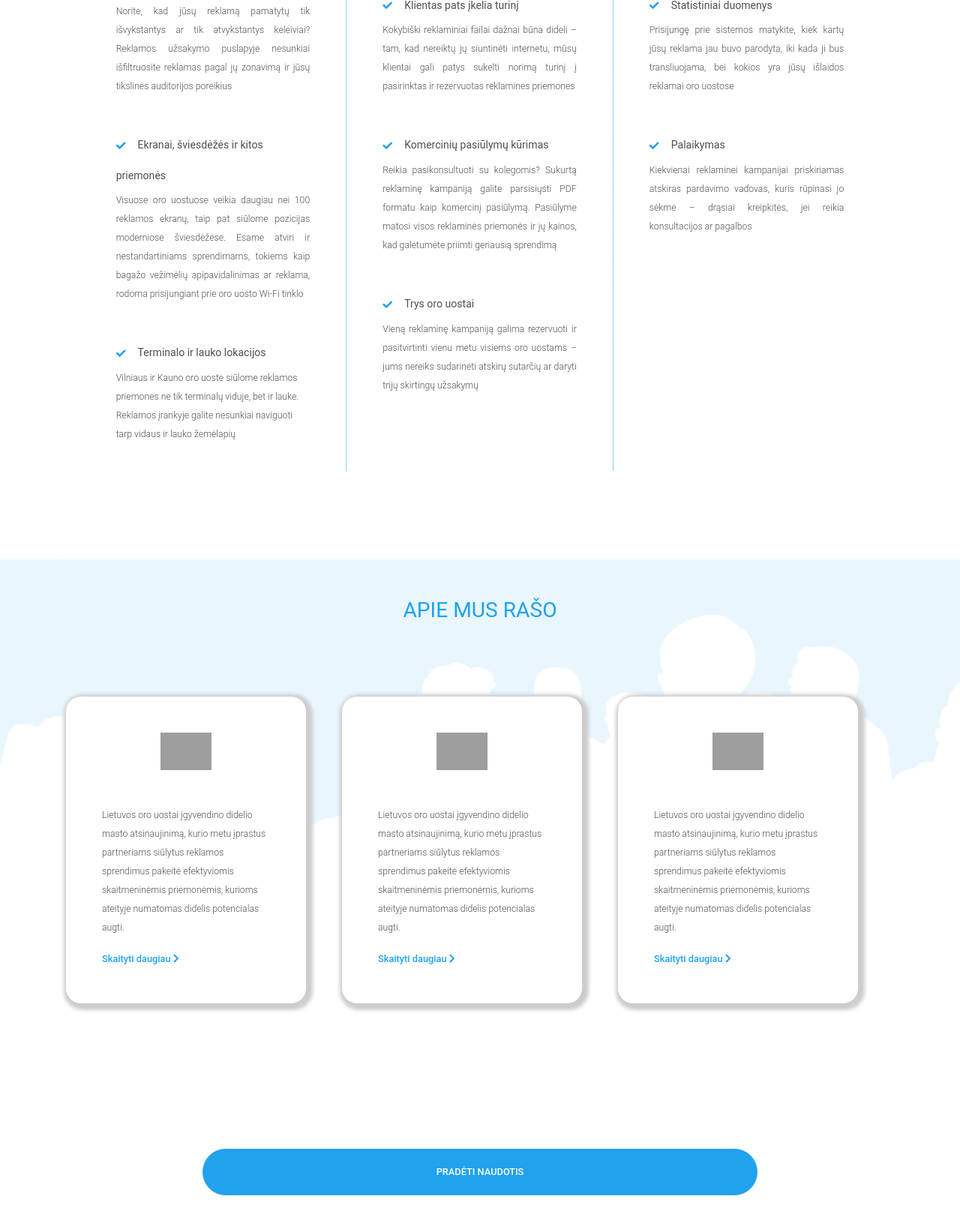
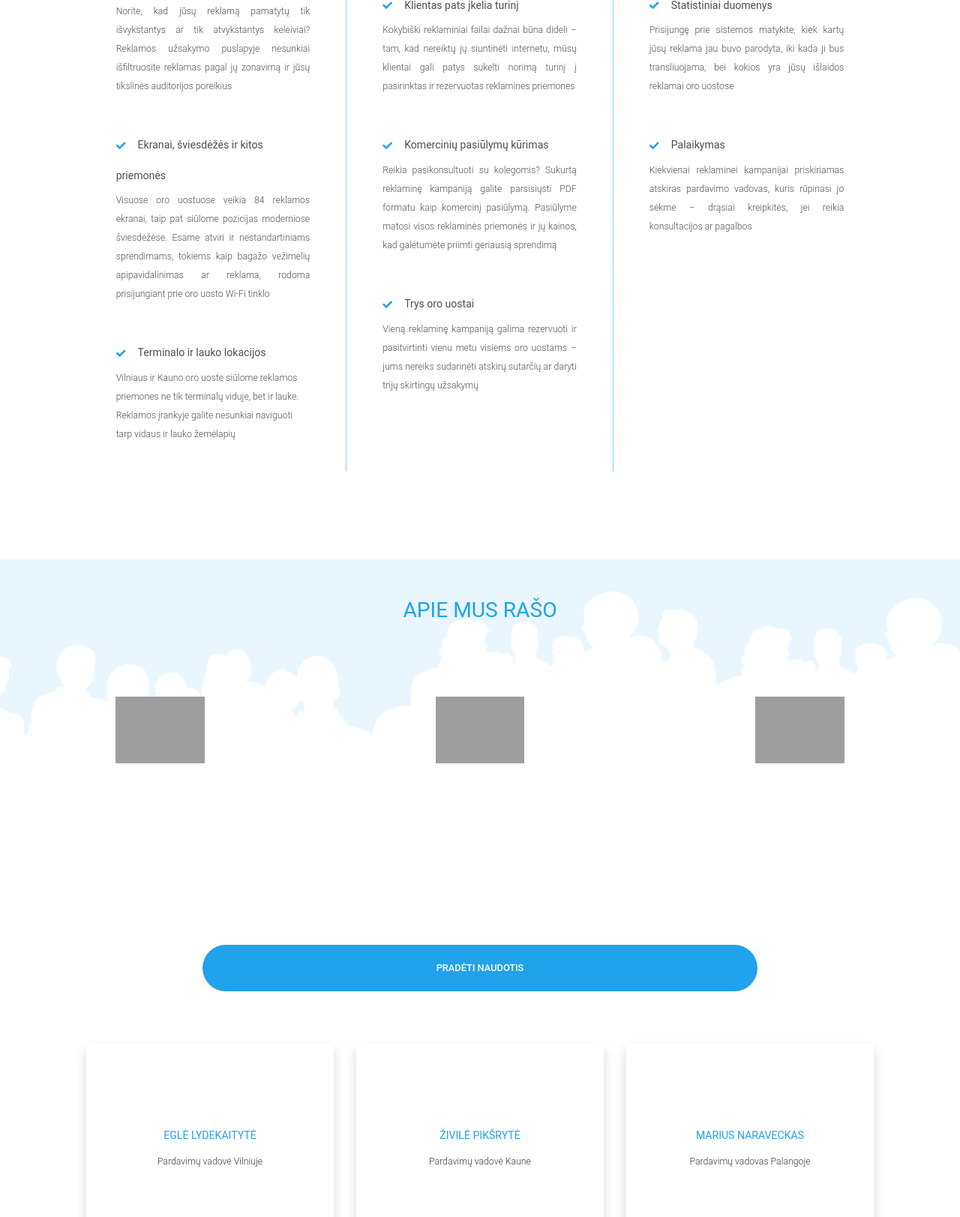
Before and after one commit to roguckas/ltou, a PHP site: page /how-it-works.php in a window 1280 px wide. Shown: the part 1212-2835 px from the top of the page at 75% size. Run offline with PHP 8.4, Linux system fonts and the light colour scheme; some libraries are stand-ins or nearby versions; grey boxes are pictures that could not be loaded.

Commit message:
02-26 fix.

```diff
--- a/duk.php
+++ b/duk.php
@@ -29,7 +29,7 @@
         <li class="col-12 align-self-center pb-5 duk-list-item">
             <h3 class="d-inline-block">Kokiu formatu turiu paruošti reklamą ekranams ar šviesdėžėms?</h3>
             <br>
-            <p class="text-left">Išsamius reikalavimus galite parsisiųsti čia: <a href="Reklamų-reikalavimai.zip" download>nuoroda į PDF su reikalavimais.</a></p>
+            <p class="text-left">Išsamius reikalavimus galite parsisiųsti čia: <a href="Turinio_reikalavimai.zip" download>nuoroda į PDF su reikalavimais.</a></p>
         </li>
         <li class="col-12 align-self-center pb-5 duk-list-item">
             <h3 class="d-inline-block">Kiek laiko trunka reklamos derinimas? </h3>
--- a/how-it-works.php
+++ b/how-it-works.php
@@ -61,7 +61,7 @@
                     <li>
                         <h3 class="d-inline">Ekranai, šviesdėžės ir kitos priemonės</h3>
                         <br>
-                        <p class="text-justify">Visuose oro uostuose veikia daugiau nei 100 reklamos ekranų, taip pat siūlome pozicijas moderniose šviesdėžėse. Esame atviri ir nestandartiniams sprendimams, tokiems kaip bagažo vežimėlių apipavidalinimas ar reklama, rodoma prisijungiant prie oro uosto Wi-Fi tinklo</p>
+                        <p class="text-justify">Visuose oro uostuose veikia 84 reklamos ekranai, taip pat siūlome pozicijas moderniose šviesdėžėse. Esame atviri ir nestandartiniams sprendimams, tokiems kaip bagažo vežimėlių apipavidalinimas ar reklama, rodoma prisijungiant prie oro uosto Wi-Fi tinklo</p>
                     </li>
                     <li>
                         <h3 class="d-inline">Terminalo ir lauko lokacijos</h3>
@@ -117,28 +117,36 @@
     </div>
 </section>
 <div class="container-fluid text-center articles pt-5 mt-5 mb-5">
-    <div class="row single-item justify-content-center multiple-items">
+    <div class="row single-item justify-content-center multiple-items pb-5">
         <h1 class="col-12 pb-5 mb-5">Apie mus rašo</h1>
-        <div class="single-item col-xl-3  col-md-8 mb-5 p-5 mr-lg-5 text-center bg-info">
-            <img src="https://cdn1.hellovilnius.lt/wp-content/uploads/2016/12/ok_MadeInVilnius_BE-RODYKLES-1-e1480935181661.png">
-            <div class="text-left">
-                <p class="pt-5">Lietuvos oro uostai įgyvendino didelio masto atsinaujinimą, kurio metu įprastus partneriams siūlytus reklamos sprendimus pakeitė efektyviomis skaitmeninėmis priemonėmis, kurioms ateityje numatomas didelis potencialas augti.</p>
-                <a href="https://madeinvilnius.lt/naujienos/transportas/oro-uostas/vilniaus-oro-uoste-irengta-didziausia-vidaus-vaizdo-siena-lietuvoje/" target="_blank">Skaityti daugiau <i class="d-inline fas fa-chevron-right"></i></a>
-            </div>
+        <div class="single-item col-xl-4 col-md-8 mb-5 text-center ">
+            <a href="https://madeinvilnius.lt/naujienos/transportas/oro-uostas/vilniaus-oro-uoste-irengta-didziausia-vidaus-vaizdo-siena-lietuvoje/" target="_blank">
+                <img src="https://cdn1.hellovilnius.lt/wp-content/uploads/2016/12/ok_MadeInVilnius_BE-RODYKLES-1-e1480935181661.png">
+            </a>
+<!--            <div class="text-left">-->
+<!--                <p class="pt-5">Lietuvos oro uostai įgyvendino didelio masto atsinaujinimą, kurio metu įprastus partneriams siūlytus reklamos sprendimus pakeitė efektyviomis skaitmeninėmis priemonėmis, kurioms ateityje numatomas didelis potencialas augti.</p>-->
+<!--                <a href="https://madeinvilnius.lt/naujienos/transportas/oro-uostas/vilniaus-oro-uoste-irengta-didziausia-vidaus-vaizdo-siena-lietuvoje/" target="_blank">Skaityti daugiau <i class="d-inline fas fa-chevron-right"></i></a>-->
+<!--            </div>-->
         </div>
-        <div class="single-item col-xl-3 col-md-8 mb-5 p-5 mr-lg-5 text-center bg-info">
-            <img src="https://www.etaplius.lt/logo.png?v18">
-            <div class="text-left">
-                <p class="pt-5">Lietuvos oro uostai įgyvendino didelio masto atsinaujinimą, kurio metu įprastus partneriams siūlytus reklamos sprendimus pakeitė efektyviomis skaitmeninėmis priemonėmis, kurioms ateityje numatomas didelis potencialas augti.</p>
-                <a href="https://www.etaplius.lt/lietuvos-oro-uostuose-rekordinis-reklamos-priemoniu-modernizavimas-ir-didziausia-lietuvoje-vidaus-patalpu-vaizdo-siena" target="_blank">Skaityti daugiau <i class="d-inline fas fa-chevron-right"></i></a>
-            </div>
+        <div class="single-item col-xl-4 col-md-8 mb-5 text-center">
+            <a href="https://www.etaplius.lt/lietuvos-oro-uostuose-rekordinis-reklamos-priemoniu-modernizavimas-ir-didziausia-lietuvoje-vidaus-patalpu-vaizdo-siena" target="_blank">
+                <img src="https://www.etaplius.lt/logo.png?v18">
+            </a>
+<!--            <img src="https://www.etaplius.lt/logo.png?v18">-->
+<!--            <div class="text-left">-->
+<!--                <p class="pt-5">Lietuvos oro uostai įgyvendino didelio masto atsinaujinimą, kurio metu įprastus partneriams siūlytus reklamos sprendimus pakeitė efektyviomis skaitmeninėmis priemonėmis, kurioms ateityje numatomas didelis potencialas augti.</p>-->
+<!--                <a href="https://www.etaplius.lt/lietuvos-oro-uostuose-rekordinis-reklamos-priemoniu-modernizavimas-ir-didziausia-lietuvoje-vidaus-patalpu-vaizdo-siena" target="_blank">Skaityti daugiau <i class="d-inline fas fa-chevron-right"></i></a>-->
+<!--            </div>-->
         </div>
-        <div class=" single-item col-xl-3 col-md-8 mb-5 p-5 mr-lg-5 text-center bg-info">
-            <img src="https://g2.dcdn.lt/glt/c/delfi-header-2017/l/delfi.svg">
-            <div class="text-left">
-                <p class="pt-5">Lietuvos oro uostai įgyvendino didelio masto atsinaujinimą, kurio metu įprastus partneriams siūlytus reklamos sprendimus pakeitė efektyviomis skaitmeninėmis priemonėmis, kurioms ateityje numatomas didelis potencialas augti.</p>
-                <a href="https://www.delfi.lt/m360/naujausi-straipsniai/lietuvos-oro-uostai-atsinaujino-idiegta-daugiau-nei-100-nauju-reklamos-priemoniu.d?id=80404903" target="_blank">Skaityti daugiau <i class="d-inline fas fa-chevron-right"></i></a>
-            </div>
+        <div class=" single-item col-xl-4 col-md-8 mb-5 text-center">
+            <a href="https://www.delfi.lt/m360/naujausi-straipsniai/lietuvos-oro-uostai-atsinaujino-idiegta-daugiau-nei-100-nauju-reklamos-priemoniu.d?id=80404903" target="_blank">
+                <img src="https://g2.dcdn.lt/glt/c/delfi-header-2017/l/delfi.svg">
+            </a>
+<!--            <img src="https://g2.dcdn.lt/glt/c/delfi-header-2017/l/delfi.svg">-->
+<!--            <div class="text-left">-->
+<!--                <p class="pt-5">Lietuvos oro uostai įgyvendino didelio masto atsinaujinimą, kurio metu įprastus partneriams siūlytus reklamos sprendimus pakeitė efektyviomis skaitmeninėmis priemonėmis, kurioms ateityje numatomas didelis potencialas augti.</p>-->
+<!--                <a href="https://www.delfi.lt/m360/naujausi-straipsniai/lietuvos-oro-uostai-atsinaujino-idiegta-daugiau-nei-100-nauju-reklamos-priemoniu.d?id=80404903" target="_blank">Skaityti daugiau <i class="d-inline fas fa-chevron-right"></i></a>-->
+<!--            </div>-->
         </div>
     </div>
 
--- a/index.php
+++ b/index.php
@@ -71,7 +71,7 @@
                     </li>
                     <li>Pastovus ir augantis auditorijos srautas
                         <!-- Bottom tooltip-->
-                        <i class="far fa-question-circle" data-toggle="popover" data-placement="bottom" data-content="Lietuvos oro uostuose nuo oro uostų sujungimo pradžios 2014 m. iki 2018 m. keleivių skaičius augo net 42 % procentais, t. y. nuo 4,4 mln. iki 6,2 mln. keleivių per metus. Dviženklio procento augimu bus pažymėti ir 2019 metai."></i>
+                        <i class="far fa-question-circle" data-toggle="popover" data-placement="bottom" data-content="Lietuvos oro uostuose nuo oro uostų sujungimo pradžios 2014 m. iki 2018 m. keleivių skaičius augo net 42 % procentais, t. y. nuo 4,4 mln. iki 6,2 mln. keleivių per metus."></i>
                     </li>
                     <li>Kokybiškos ir inovatyvios reklamos priemonės
                         <!-- Bottom tooltip-->
```
Also changed, not shown: 1 other file.
